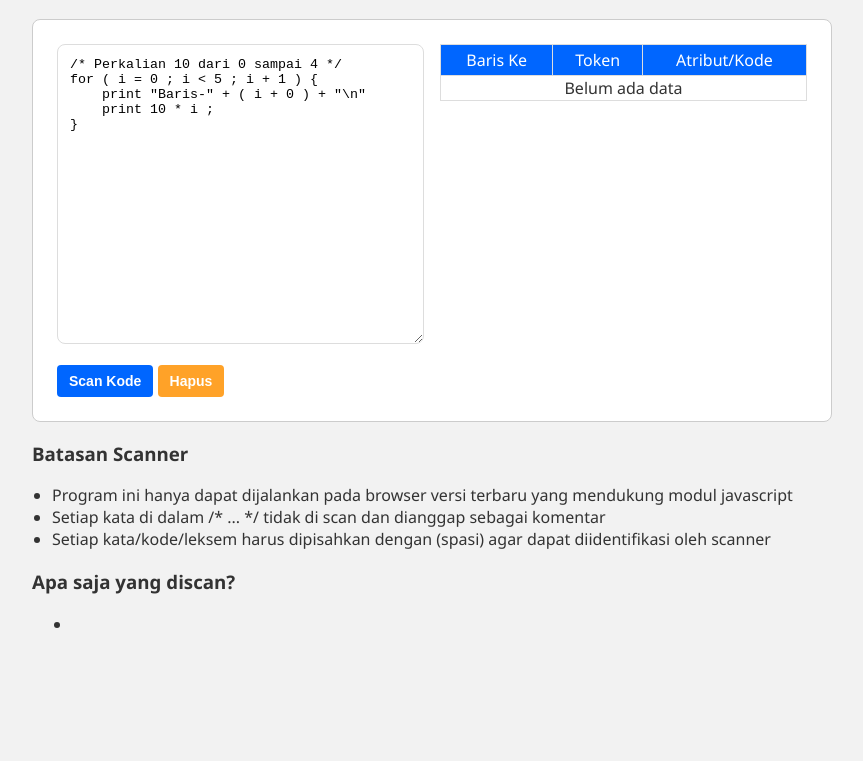
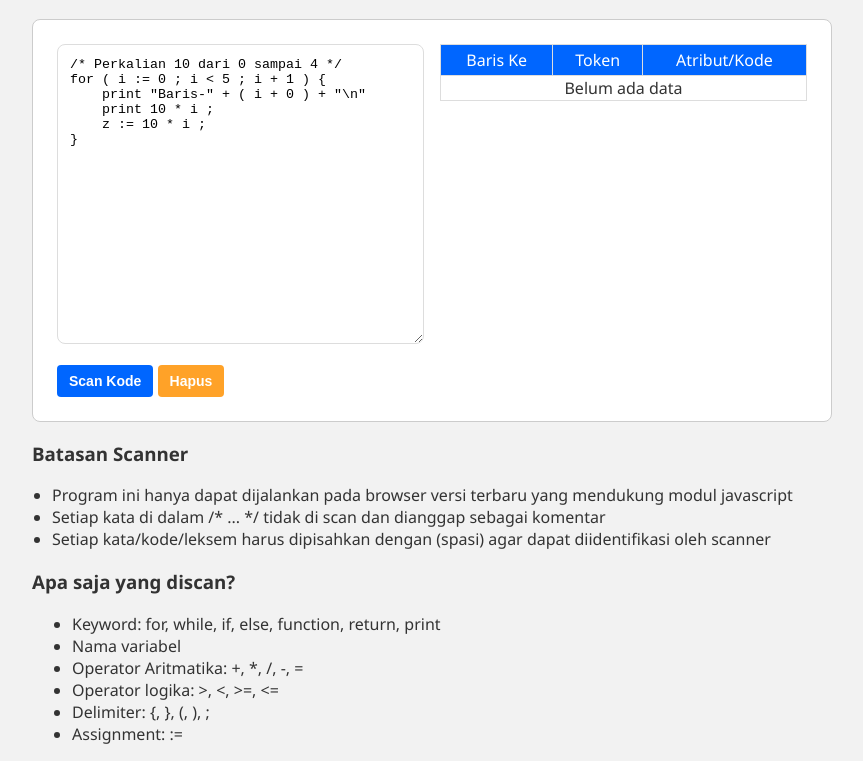
Before and after one commit to satriaajiputra/simple-lexical-analyzer, a plain HTML site: page index.html in a window 1280 px wide. Shown: the part 67-828 px from the top of the page, without its empty margins (208-1071 px from the left). Before the commit the page ends 800 px from the top, so only its background shows below. Drawn offline with Linux system fonts and the light colour scheme.

Commit message:
Add scanner information

```diff
--- a/index.html
+++ b/index.html
@@ -19,9 +19,10 @@
             placeholder="Source code di sini"
           >
 /* Perkalian 10 dari 0 sampai 4 */
-for ( i = 0 ; i < 5 ; i + 1 ) {
+for ( i := 0 ; i < 5 ; i + 1 ) {
     print "Baris-" + ( i + 0 ) + "\n"
     print 10 * i ;
+    z := 10 * i ;
 }  </textarea
           >
           <button class="btn btn-primary" type="submit">Scan Kode</button>
@@ -65,7 +66,12 @@ for ( i = 0 ; i < 5 ; i + 1 ) {
 
       <h3>Apa saja yang discan?</h3>
       <ul>
-        <li></li>
+        <li>Keyword: for, while, if, else, function, return, print</li>
+        <li>Nama variabel</li>
+        <li>Operator Aritmatika: +, *, /, -, =</li>
+        <li>Operator logika: >, <, >=, <=</li>
+        <li>Delimiter: {, }, (, ), ;</li>
+        <li>Assignment: :=</li>
       </ul>
     </section>
     <script type="module">
```
